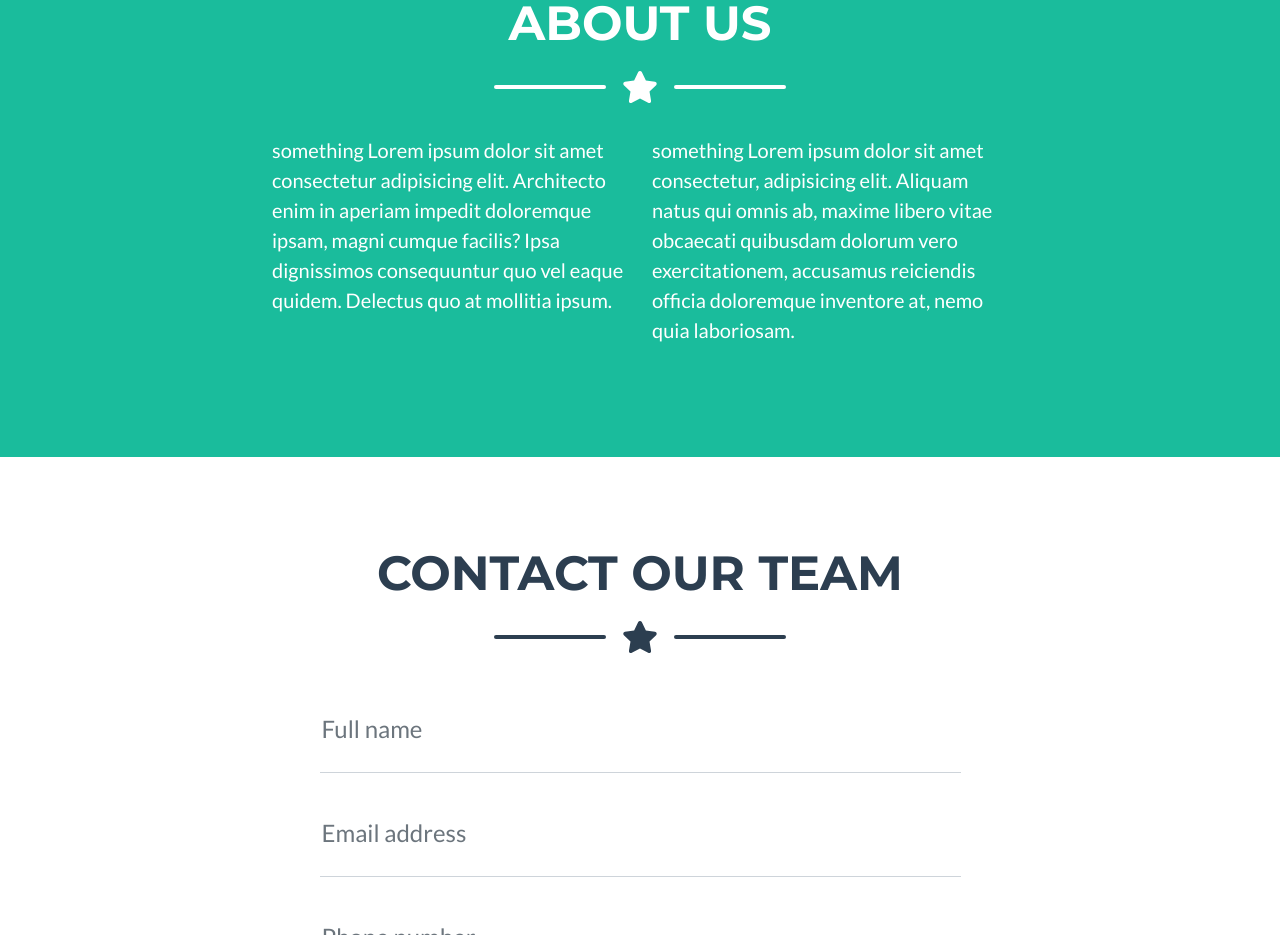
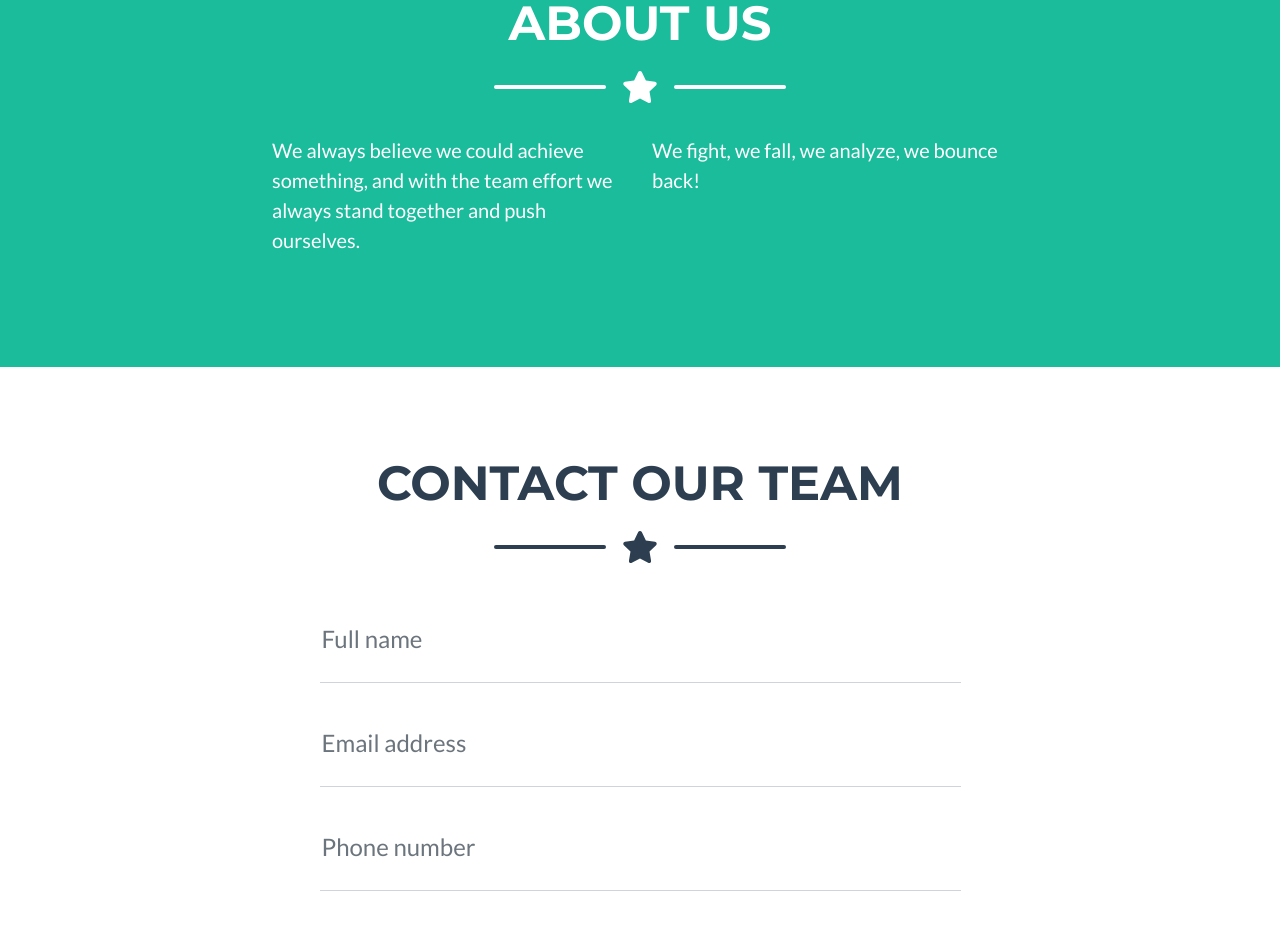
Before and after one commit to 3joe7/pr, a plain HTML site: page index.html in a window 1280 px wide. Shown: the part 2133-3068 px from the top of the page. Drawn offline with nearby package versions, Linux system fonts and the light colour scheme.

Commit message:
secound commit

```diff
--- a/index.html
+++ b/index.html
@@ -146,8 +146,8 @@
                 </div>
                 <!-- About Section Content-->
                 <div class="row">
-                    <div class="col-lg-4 ms-auto"><p class="lead">something Lorem ipsum dolor sit amet consectetur adipisicing elit. Architecto enim in aperiam impedit doloremque ipsam, magni cumque facilis? Ipsa dignissimos consequuntur quo vel eaque quidem. Delectus quo at mollitia ipsum.</p></div>
-                    <div class="col-lg-4 me-auto"><p class="lead">something Lorem ipsum dolor sit amet consectetur, adipisicing elit. Aliquam natus qui omnis ab, maxime libero vitae obcaecati quibusdam dolorum vero exercitationem, accusamus reiciendis officia doloremque inventore at, nemo quia laboriosam.</p></div>
+                    <div class="col-lg-4 ms-auto"><p class="lead">We always believe we could achieve something, and with the team effort we always stand together and push ourselves.</p></div>
+                    <div class="col-lg-4 me-auto"><p class="lead">We fight, we fall, we analyze, we bounce back!</p></div>
                 </div>
                 <!-- About Section Button-->
             </div>
```
